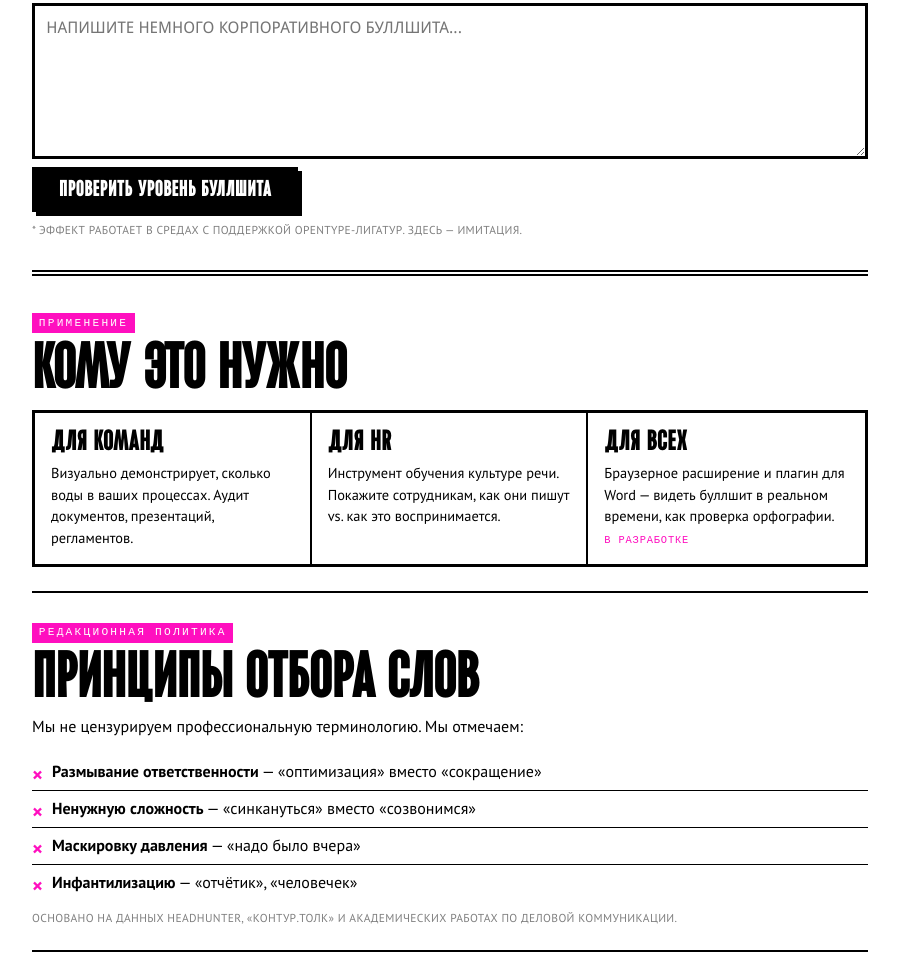
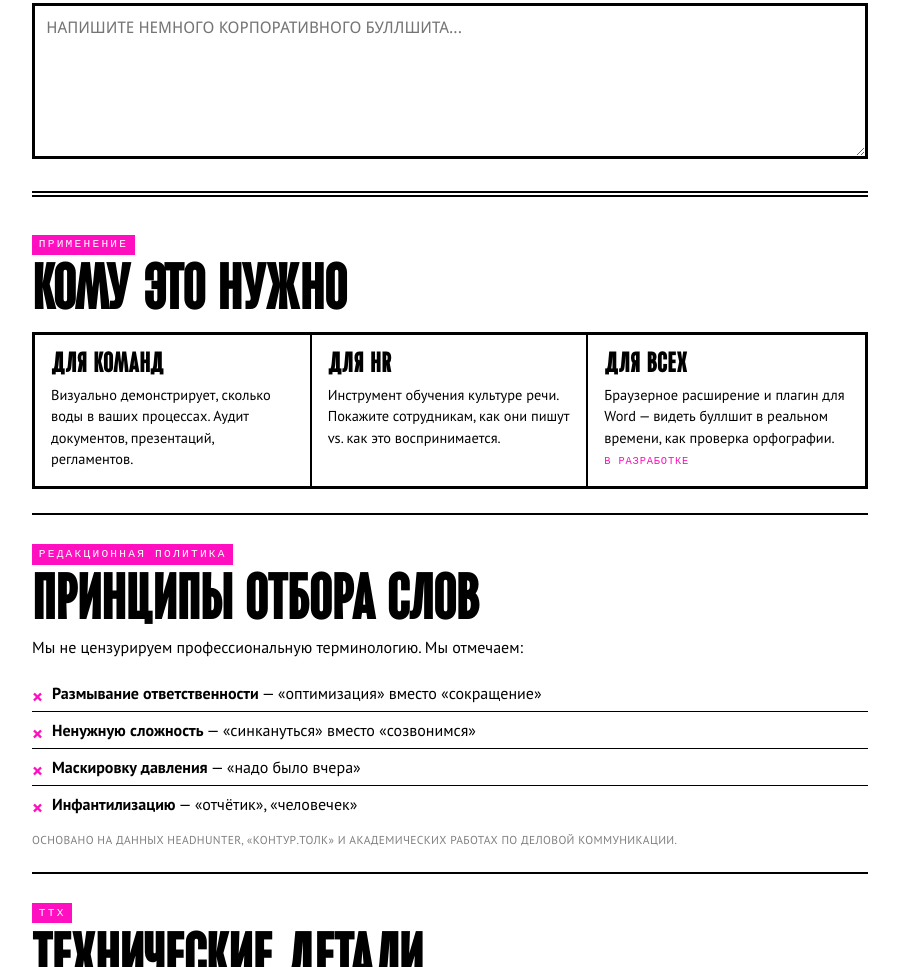
Before and after one commit to ronhool/SBS, a plain HTML site: page index.html in a window 1280 px wide. Shown: the part 1762-2729 px from the top of the page, without its empty margins (190-1089 px from the left). Drawn offline with Linux system fonts and the light colour scheme; a web font is replaced by a local one.

Commit message:
Удалён блок кнопки и подписи OpenType; обновления script
Co-authored-by: Cursor <cursoragent@cursor.com>

```diff
--- a/index.html
+++ b/index.html
@@ -91,10 +91,8 @@
 
       <div class="demo-area">
         <textarea id="demo-input" class="demo-textarea" rows="5" placeholder="НАПИШИТЕ НЕМНОГО КОРПОРАТИВНОГО БУЛЛШИТА..."></textarea>
-        <button id="demo-btn" class="brutal-btn" type="button">ПРОВЕРИТЬ УРОВЕНЬ БУЛЛШИТА</button>
         <div class="demo-stats" id="demo-stats"></div>
       </div>
-      <p class="fine-print">* Эффект работает в средах с поддержкой OpenType-лигатур. Здесь — имитация.</p>
     </section>
 
     <div class="rule rule--double"></div>
--- a/script.js
+++ b/script.js
@@ -143,7 +143,7 @@ const BULLSHIT_WORDS = [
   'джентрификация', 'деконструкция', 'монетизация', 'продуктизация', 'проактивность', 'коллаборация',
   'амбассадор', 'юнит экономика', 'экосистема', 'трансформация', 'синергия', 'сторителлинг', 'платформа',
   'парадигма', 'релевантность', 'дисрапт', 'консёрн', 'у нас есть консёрн',
-  // ССАНИНА — давление, канцелярит
+  // БУЛЛШИТ — давление, канцелярит
   'надо было вчера', 'нужно было вчера', 'уже вчера надо было', 'прямо сейчас', 'горящий дедлайн', 'аврал',
   'чем быстрее, тем лучше', 'это срочно', 'нужно срочно', 'очень срочно',
   'принять к сведению', 'прошу рассмотреть возможность', 'просим рассмотреть возможность', 'просим рассмотреть', 'просим вас рассмотреть',
```
